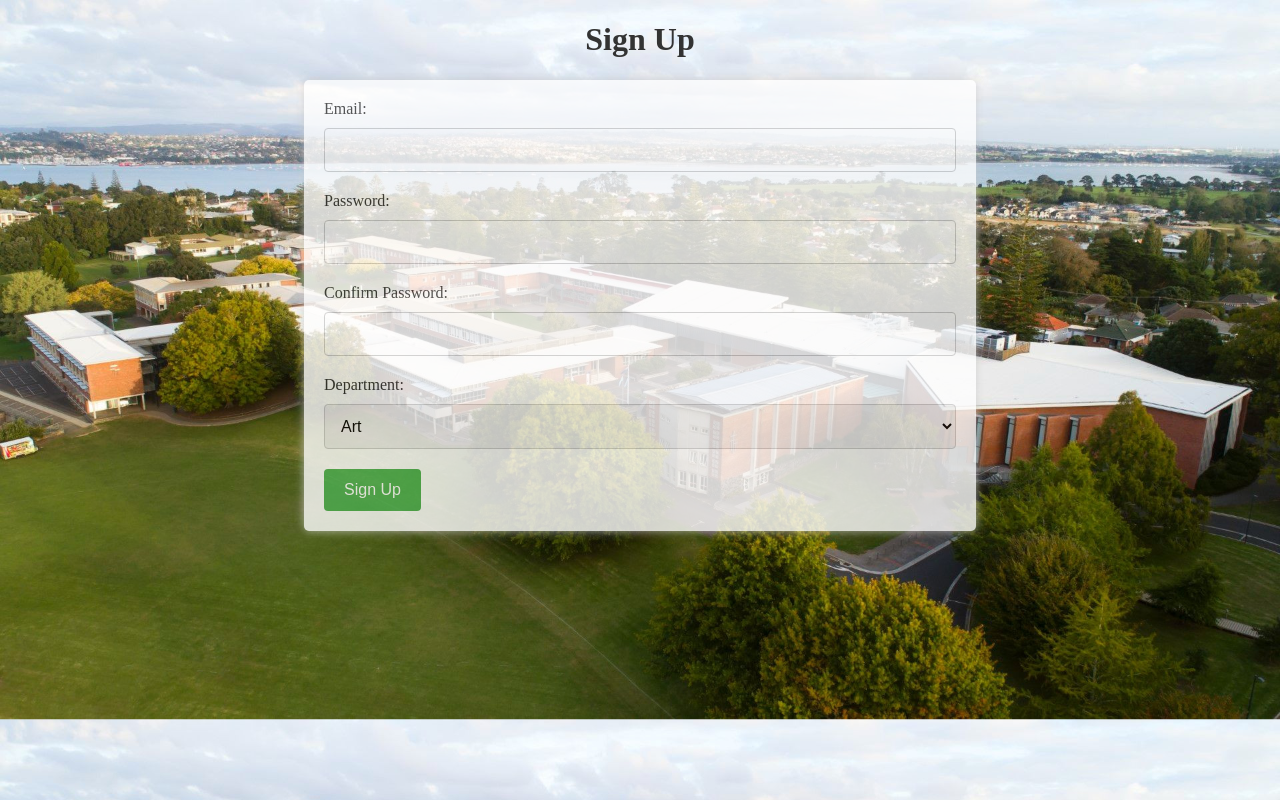
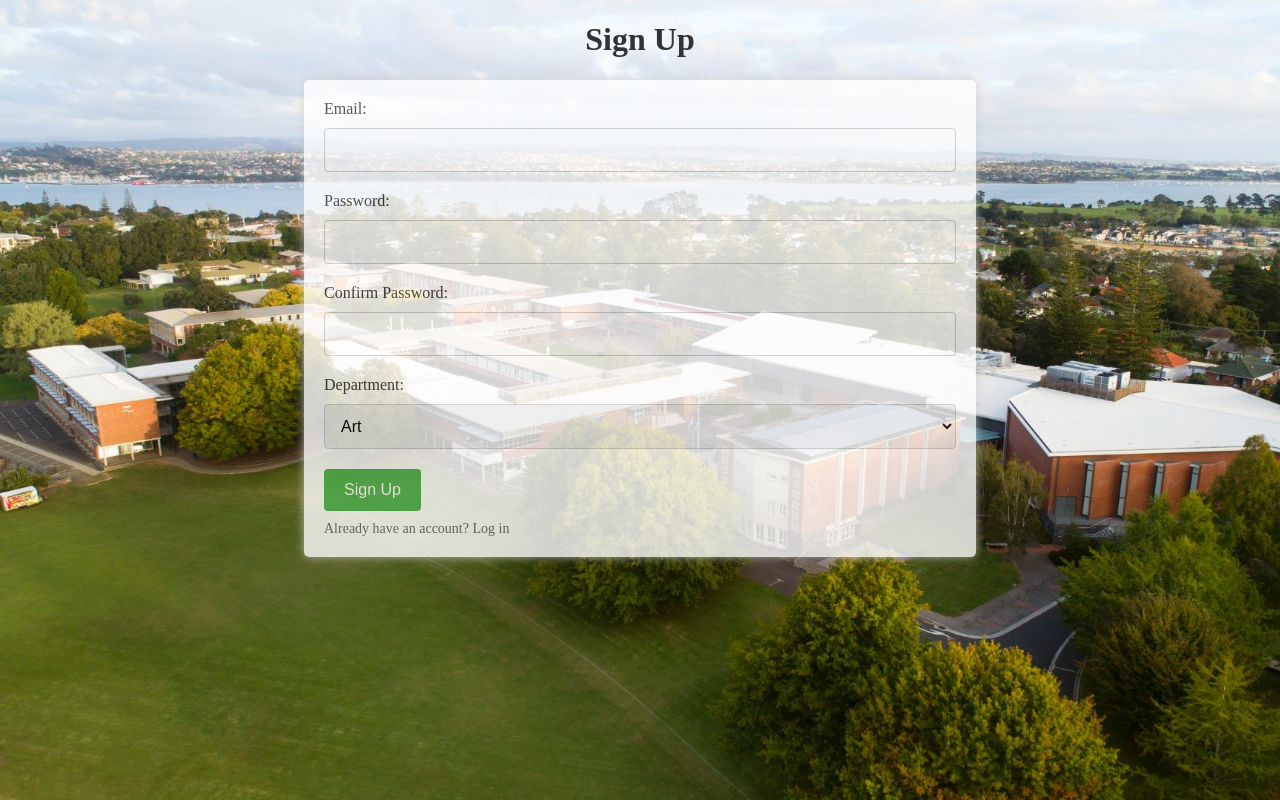
Before and after one commit to hr17045/SCHOL2023, a Flask app: page /signup in a window 1280 px wide. Run offline with Flask 3, Linux system fonts and the light colour scheme; some libraries are stand-ins or nearby versions.

Commit message:
Redirect to login and signup
added a button which redirects to login page if you already have an account and vice versa

```diff
--- a/templates/signup.html
+++ b/templates/signup.html
@@ -8,6 +8,8 @@
             background-image: url("/static/shclogo.jpg");
             font-size: Arial, sans-serif;
             background-size: cover;
+            background-repeat: no-repeat;
+            background-attachment: fixed;
         }
         h1 {
             text-align: center;
@@ -55,6 +57,19 @@
             box-shadow: 0px 0px 10px #4CAF50;
             opacity: 1;
         }
+        a.login-link {
+            display: block;
+            text-align: left;
+            font-size: 14px;
+            color: #666666;
+            margin-top: 10px;
+            text-decoration: none;
+
+        }
+
+        a.login-link:hover {
+            color: #4CAF50;
+        }
     </style>
 </head>
 <body>
@@ -81,6 +96,8 @@
         </select>
         <!-- Sign Up button  -->
         <input type="submit" value="Sign Up" >
+        <!-- Login button -->
+        <a href="{{ url_for('login') }}" class = "login-link">Already have an account? Log in</a>
 
     </form>
     <!-- SweetAlert2 library for displaying error messages -->
```
Also changed, not shown: templates/login.html (+19 -1 lines).
